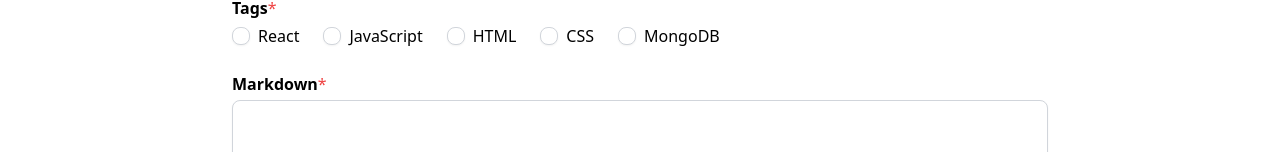
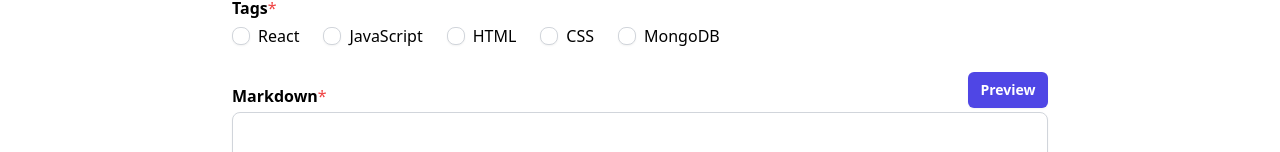
Before and after one commit to columk1/blog-cms, a React (Vite) app: page /posts/new in a window 1280 px wide. Shown: the part 648-800 px from the top of the page. Built offline with nearby package versions, Linux system fonts and the light colour scheme; no server answers.

Commit message:
Feat: Markdown previewer in post form

```diff
--- a/src/routes/Edit/PostForm.jsx
+++ b/src/routes/Edit/PostForm.jsx
@@ -2,12 +2,15 @@ import { useState, useRef } from 'react'
 import { useLocation, useNavigate } from 'react-router-dom'
 import fetchData from '../../helpers/fetch'
 import Loading from '../../components/Loading/Loading'
+import Markdown from '../../components/Markdown/Markdown'
 import he from 'he'
 
 const PostForm = () => {
+  const { post } = useLocation().state || {}
+  const [markdown, setMarkdown] = useState(post?.markdown || null)
+  const [previewMarkdown, setPreviewMarkdown] = useState(false)
+  const [loading, setLoading] = useState(false)
   const [error, setError] = useState(null)
-  const { post } = useLocation().state || {}
-  const [loading, setLoading] = useState(false)
   const formRef = useRef(null)
   const markdownRef = useRef(null)
 
@@ -152,18 +155,34 @@ const PostForm = () => {
             </fieldset>
 
             <label className='flex flex-col gap-1'>
+              <div className='flex justify-between items-end'>
                 <div>
                   <span className='font-bold'>Markdown</span>
                   <span className='text-red-500'>*</span>
                 </div>
+                <button
+                  type='button'
+                  onClick={() => setPreviewMarkdown(!previewMarkdown)}
+                  className='w-20 flex justify-center rounded-md bg-indigo-600 px-3 py-1.5 text-sm font-semibold leading-6 text-white shadow-sm hover:bg-indigo-500 focus-visible:outline focus-visible:outline-2 focus-visible:outline-offset-2 focus-visible:outline-indigo-600'
+                >
+                  {previewMarkdown ? 'Edit' : 'Preview'}
+                </button>
+              </div>
+              {post && previewMarkdown ? (
+                <div className='prose prose-lg prose-a:text-blue-600 prose-a:no-underline prose-pre:bg-[#1e1e1e]'>
+                  <Markdown markdownString={markdown} />
+                </div>
+              ) : (
                 <textarea
                   ref={markdownRef}
                   name='markdown'
                   rows={20}
+                  onChange={(e) => setMarkdown(e.target.value)}
                   className='rounded-lg flex-1 appearance-none leading-7 border border-gray-300 w-full py-2 px-4 bg-white text-gray-700 placeholder-gray-400 shadow-sm text-base focus:outline-none focus:ring-2 focus:ring-indigo-600 focus:border-transparent'
-                defaultValue={post && he.decode(post.markdown)}
+                  defaultValue={markdown && he.decode(markdown)}
                   required
                 ></textarea>
+              )}
             </label>
 
             <div className='flex items-center'>
```
Lines whose indentation alone changed are shown as unchanged.
